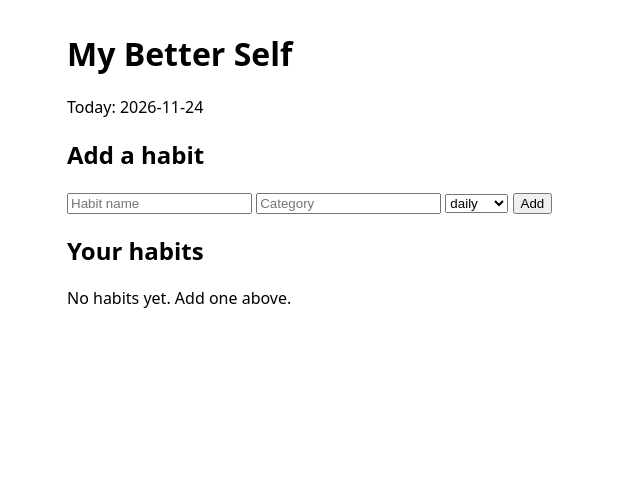
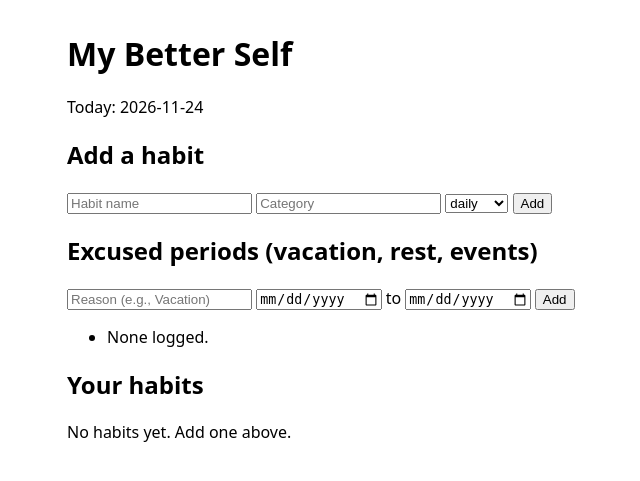
Before and after one commit to geysyz/My-Better-Self-Habit-Tracker, a Flask app: page / in a window 1280 px wide. Shown: the top 481 px of the page, without its empty margins (193-833 px from the left). Run offline with Flask 3, Linux system fonts and the light colour scheme.

Commit message:
Add excused period form, list, and delete to dashboard

```diff
--- a/app.py
+++ b/app.py
@@ -23,7 +23,7 @@ def create_app(tracker=None, today_fn=get_today):
         for h in tracker.list_habits():
             streak = h.current_streak(today) if h.frequency == "daily" else None
             rows.append({"habit": h, "streak": streak, "done": h.is_done_on(today)})
-        return render_template("index.html", rows=rows, today=today)
+        return render_template("index.html", rows=rows, today=today, periods=tracker.list_periods())
 
     @app.post("/habits")
     def add_habit():
@@ -41,7 +41,33 @@ def create_app(tracker=None, today_fn=get_today):
         flash(message, "ok" if ok else "error")
         return redirect(url_for("index"))
 
+    def parse_date(text):
+        try:
+            return date.fromisoformat(text)
+        except ValueError:
+            return None
+
+    @app.post("/excused")
+    def add_excused():
+        today = today_fn()
+        period, error = tracker.add_excused_period(
+            parse_date(request.form.get("start", "")),
+            parse_date(request.form.get("end", "")),
+            request.form.get("reason", ""), today)
+        flash(error or "Excused period added.", "error" if error else "ok")
+        if period and tracker.excuse_warning(today):
+            flash(tracker.excuse_warning(today), "error")
+        return redirect(url_for("index"))
+
+    @app.post("/excused/<int:period_id>/delete")
+    def delete_excused(period_id):
+        ok, message = tracker.delete_excused_period(period_id)
+        flash(message, "ok" if ok else "error")
+        return redirect(url_for("index"))
+
     return app
+
+
 
 
 if __name__ == "__main__":
--- a/habit_tracker/tracker.py
+++ b/habit_tracker/tracker.py
@@ -3,6 +3,7 @@ from datetime import date
 
 from .habit import Habit
 from .storage import HabitStorage
+from .excuse import ExcusePolicy, ExcusedPeriod
 
 VALID_FREQUENCIES = ("daily", "weekly")
 
@@ -21,10 +22,11 @@ def get_today():
 class HabitTracker:
     """Application logic. Never prints; returns values and messages."""
 
-    def __init__(self, repository):
-        """repository is any HabitStorage"""
+    def __init__(self, repository, policy=None):
         self.repository = repository
+        self.policy = policy or ExcusePolicy()
         self.habits = repository.load()
+        self.periods = repository.load_periods()
 
     def list_habits(self):
         return list(self.habits)
@@ -61,3 +63,32 @@ class HabitTracker:
             return False, f"'{habit.name}' is already done today."
         self.repository.save(self.habits)
         return True, f"'{habit.name}' marked done for {today.isoformat()}."
+
+    def list_periods(self):
+        return sorted(self.periods, key=lambda p: p.start_date)
+
+    def add_excused_period(self, start, end, reason, today):
+        """Returns (period, None) or (None, error_message)."""
+        if start is None or end is None:
+            return None, "Please enter valid start and end dates."
+        error = self.policy.validate(start, end, reason, today, self.periods)
+        if error:
+            return None, error
+        next_id = max((p.id for p in self.periods), default=0) + 1
+        period = ExcusedPeriod(next_id, start, end, reason.strip())
+        self.periods.append(period)
+        self.repository.save_periods(self.periods)
+        return period, None
+
+    def delete_excused_period(self, period_id):
+        for p in self.periods:
+            if p.id == period_id:
+                self.periods.remove(p)
+                self.repository.save_periods(self.periods)
+                return True, "Excused period deleted."
+        return False, "No excused period with that number."
+
+    def excuse_warning(self, today):
+        if self.policy.should_warn(self.periods, today):
+            return "Heads up: you've logged more than 14 excused days recently."
+        return None
--- a/templates/index.html
+++ b/templates/index.html
@@ -35,6 +35,22 @@
     <button type="submit">Add</button>
   </form>
 
+    <h2>Excused periods (vacation, rest, events)</h2>
+  <form method="post" action="{{ url_for('add_excused') }}">
+    <input name="reason" placeholder="Reason (e.g., Vacation)">
+    <input type="date" name="start"> to <input type="date" name="end">
+    <button type="submit">Add</button>
+  </form>
+  <ul>
+    {% for p in periods %}
+      <li>{{ p.reason }}: {{ p.start_date }} to {{ p.end_date }}
+        <form class="inline" method="post" action="{{ url_for('delete_excused', period_id=p.id) }}">
+          <button type="submit">Remove</button>
+        </form>
+      </li>
+    {% else %}<li>None logged.</li>{% endfor %}
+  </ul>
+
   <h2>Your habits</h2>
   {% for row in rows %}
     <div class="habit {{ 'done' if row.done }}">
```
Also changed, not shown: tests/test_tracker.py (+14 -0 lines).
